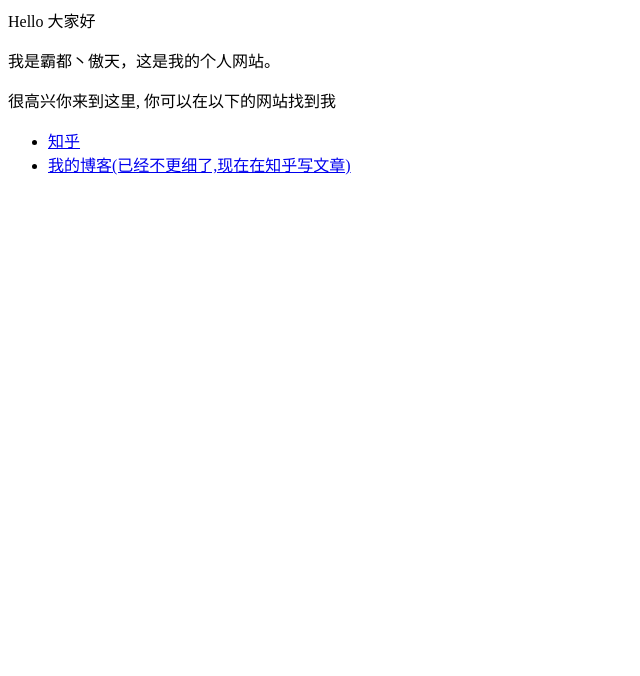
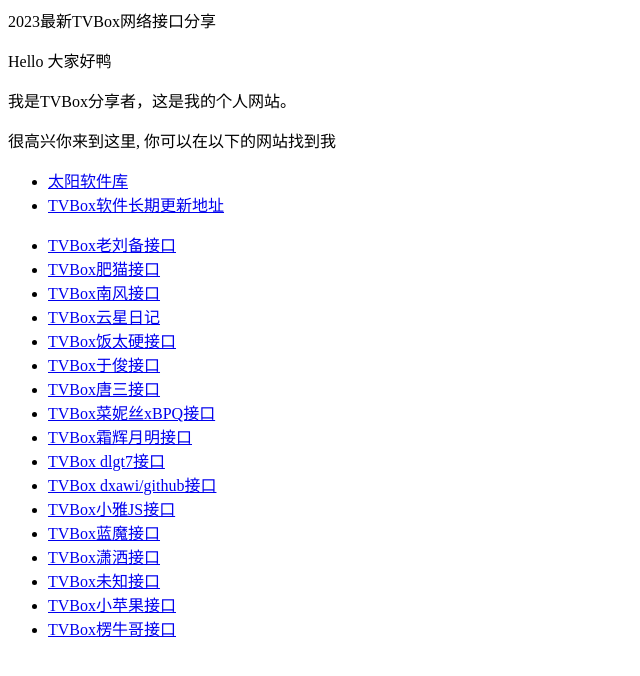
Before and after one commit to meitufu/meitufu.github.io, a plain HTML site: page index.html in a window 1280 px wide. Shown: the whole page, without its empty margins (0-640 px from the left). Drawn offline with Linux system fonts and the light colour scheme.

Commit message:
Update index.html

```diff
--- a/index.html
+++ b/index.html
@@ -1,9 +1,29 @@
-<title>TVBox网络接口展示</title>
-<p>Hello 大家好</p>
-<p>我是霸都丶傲天，这是我的个人网站。 </p>
+<p>2023最新TVBox网络接口分享</p>
+<p>Hello 大家好鸭</p>
+<p>我是TVBox分享者，这是我的个人网站。 </p>
 <p>很高兴你来到这里, 你可以在以下的网站找到我</p>
-
+<p>
 <ul>
-  <li> <a href="https://meitufu.com/">知乎</a> </li>
-  <li> <a href="https://meitufu.com/">我的博客(已经不更细了,现在在知乎写文章)</a> </li>
+  <li> <a href="https://meitufu.com/">太阳软件库</a> </li>
+  <li> <a href="https://meitufu.com/category/tvbox/">TVBox软件长期更新地址</a> </li>
 </ul>
+</p>
+<ul>
+  <li> <a href="https://raw.liucn.cc/box/m.json">TVBox老刘备接口</a> </li>
+  <li> <a href="http://我不是.肥猫.love:63">TVBox肥猫接口</a> </li>
+  <li> <a href="https://agit.ai/Yoursmile7/TVBox/raw/branch/master/XC.json">TVBox南风接口</a> </li>
+  <li> <a href="https://maoyingshi.cc/tvbox/云星日记/1.m3u8">TVBox云星日记</a> </li>
+  <li> <a href="http://饭太硬.ga/x/o.json">TVBox饭太硬接口</a> </li>
+  <li> <a href="http://home.jundie.top:81/top98.json">TVBox于俊接口</a> </li>
+  <li> <a href="https://hutool.ml/tang">TVBox唐三接口</a> </li>
+  <li> <a href="https://tvbox.cainisi.cf">TVBox菜妮丝xBPQ接口</a> </li>
+  <li> <a href="https://raw.iqiq.io/lm317379829/PyramidStore/pyramid/py.json">TVBox霜辉月明接口</a> </li>
+  <li> <a href="https://raw.iqiq.io/kebedd69/TVbox-interface/main/甜蜜.json">TVBox dlgt7接口</a> </li>
+  <li> <a href="https://dxawi.github.io/0/0.json">TVBox dxawi/github️接口</a> </li>
+  <li> <a href="http://101.34.67.237/config/3">TVBox小雅JS接口</a> </li>
+  <li> <a href="http://shagua888168.3vdo.club">TVBox蓝魔接口</a> </li>
+  <li> <a href="https://download.kstore.space/download/2863/01.txt">TVBox潇洒接口</a> </li>
+  <li> <a href="https://agit.ai/n/b/raw/branch/a/b/c.json">TVBox未知接口</a> </li>
+  <li> <a href="https://agit.ai/nbwzlyd/xiaopingguo/raw/branch/master/xiaopingguo/xiaopingguo.json">TVBox小苹果接口</a> </li>
+  <li> <a href="http://lengniuge.ga/tv/yingshi">TVBox楞牛哥接口</a> </li>
+</ul>
```
